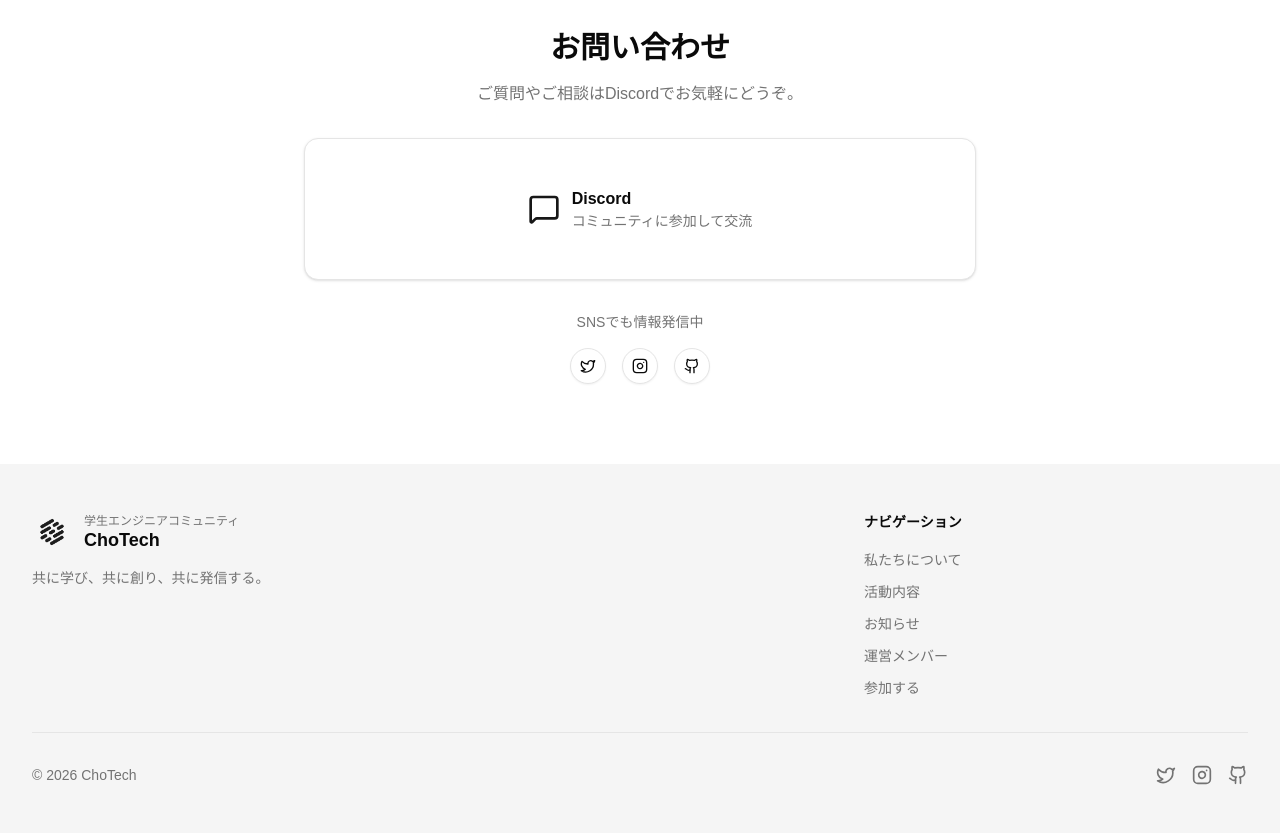
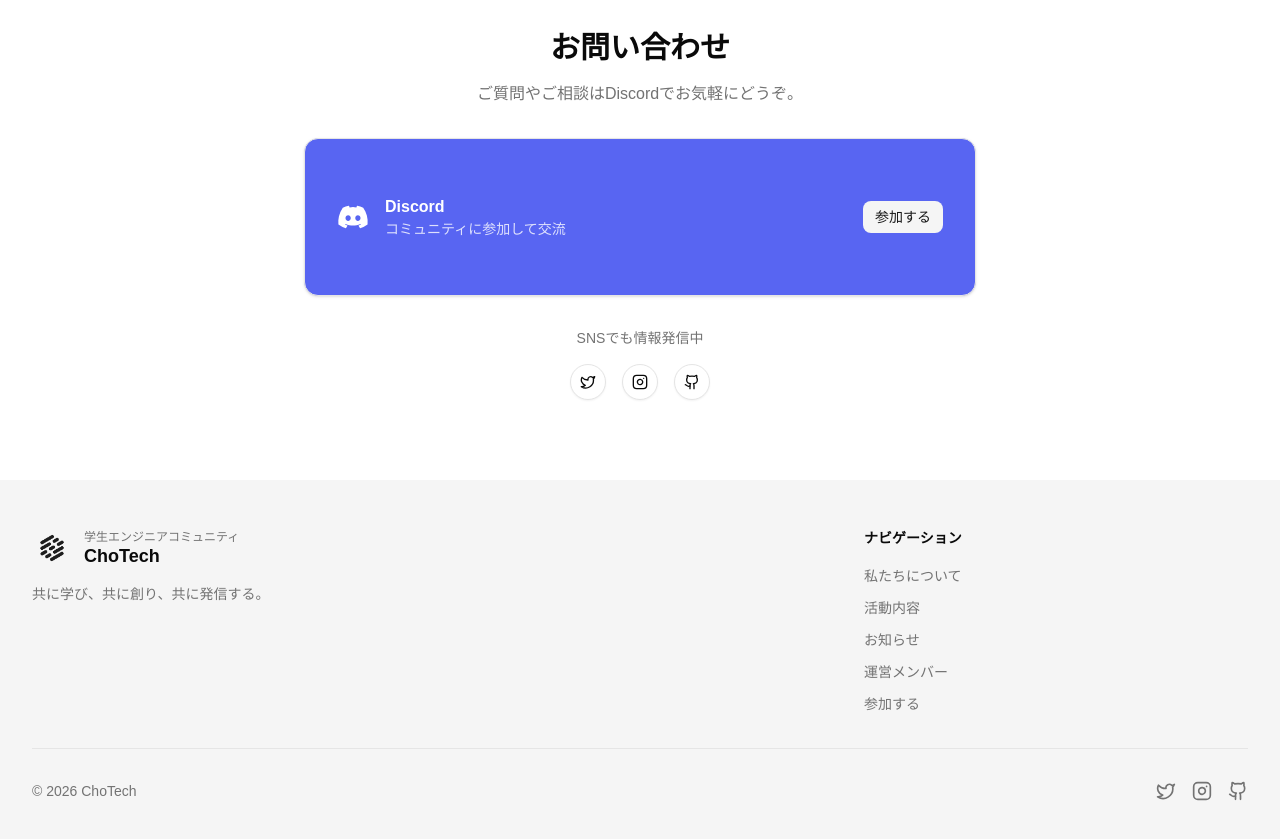
Before and after one commit to nu-chotech/hp, a Next.js app: page / in a window 1280 px wide. Shown: the part 3580-4419 px from the top of the page. Built offline with nearby package versions, Linux system fonts and the light colour scheme; a web font is replaced by a local one.

Commit message:
feat: Update ContactSection to use `react-icons` for the Discord icon, apply Discord branding, and refine the layout and text styling.

```diff
--- a/package.json
+++ b/package.json
@@ -22,6 +22,7 @@
     "next": "16.0.8",
     "react": "19.2.1",
     "react-dom": "19.2.1",
+    "react-icons": "^5.5.0",
     "tailwind-merge": "^3.4.0"
   },
   "devDependencies": {
--- a/src/components/sections/ContactSection.tsx
+++ b/src/components/sections/ContactSection.tsx
@@ -1,12 +1,15 @@
 "use client";
 
-import { MessageSquare } from "lucide-react";
 import { motion } from "motion/react";
 import Link from "next/link";
+import { FaDiscord } from "react-icons/fa";
 import { SectionHeader } from "@/components/shared/SectionHeader";
 import { Button } from "@/components/ui/button";
 import { Card, CardContent } from "@/components/ui/card";
 import { externalLinks, socialLinks } from "@/config/site";
+
+// Discord公式カラー
+const discordColor = "#5865F2";
 
 export function ContactSection() {
   return (
@@ -31,21 +34,27 @@
             viewport={{ once: true }}
             transition={{ duration: 0.5, delay: 0.2 }}
           >
-            <Card className="mb-8">
-              <CardContent className="p-6">
+            <Card
+              className="mb-8 text-white"
+              style={{ backgroundColor: discordColor }}
+            >
+              <CardContent className="p-8">
                 <Link
                   href={externalLinks.discord}
                   target="_blank"
                   rel="noopener noreferrer"
-                  className="flex items-center justify-center gap-3"
+                  className="flex items-center gap-4"
                 >
-                  <MessageSquare className="w-8 h-8 text-primary" />
-                  <div className="text-left">
-                    <p className="font-semibold">Discord</p>
-                    <p className="text-sm text-muted-foreground">
+                  <FaDiscord className="w-8 h-8" />
+                  <div className="flex-1 text-left">
+                    <p className="font-bold">Discord</p>
+                    <p className="text-sm text-white/80">
                       コミュニティに参加して交流
                     </p>
                   </div>
+                  <Button variant="secondary" size="sm">
+                    参加する
+                  </Button>
                 </Link>
               </CardContent>
             </Card>
```
Also changed, not shown: 1 other file (tests, documents, lock files or other folders).
